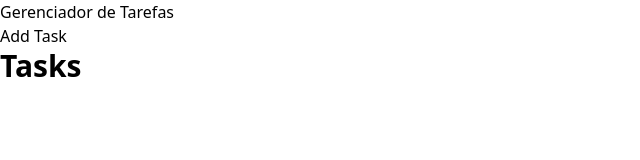
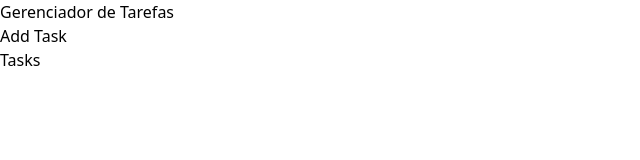
Before and after one commit to gfnasc/task-manager, a React (Vite) app: page / in a window 1280 px wide. Shown: the top 160 px of the page, without its empty margins (0-640 px from the left). Built offline with nearby package versions, Linux system fonts and the light colour scheme.

Commit message:
feat: add tailwind config

```diff
--- a/src/components/TasksList.jsx
+++ b/src/components/TasksList.jsx
@@ -1,7 +1,7 @@
 function TasksList() {
     return (
         <div>
-            <h1 className="text-3xl font-bold">Tasks</h1>
+            <h1>Tasks</h1>
         </div>
     )
 }
--- /dev/null
+++ b/tailwind.config.js
@@ -0,0 +1,7 @@
+export default {
+    content: ["./index.html", "./src/**/*.{js,jsx,ts,tsx}"],
+    theme: {
+        extend: {}
+    },
+    plugins: []
+}
```
